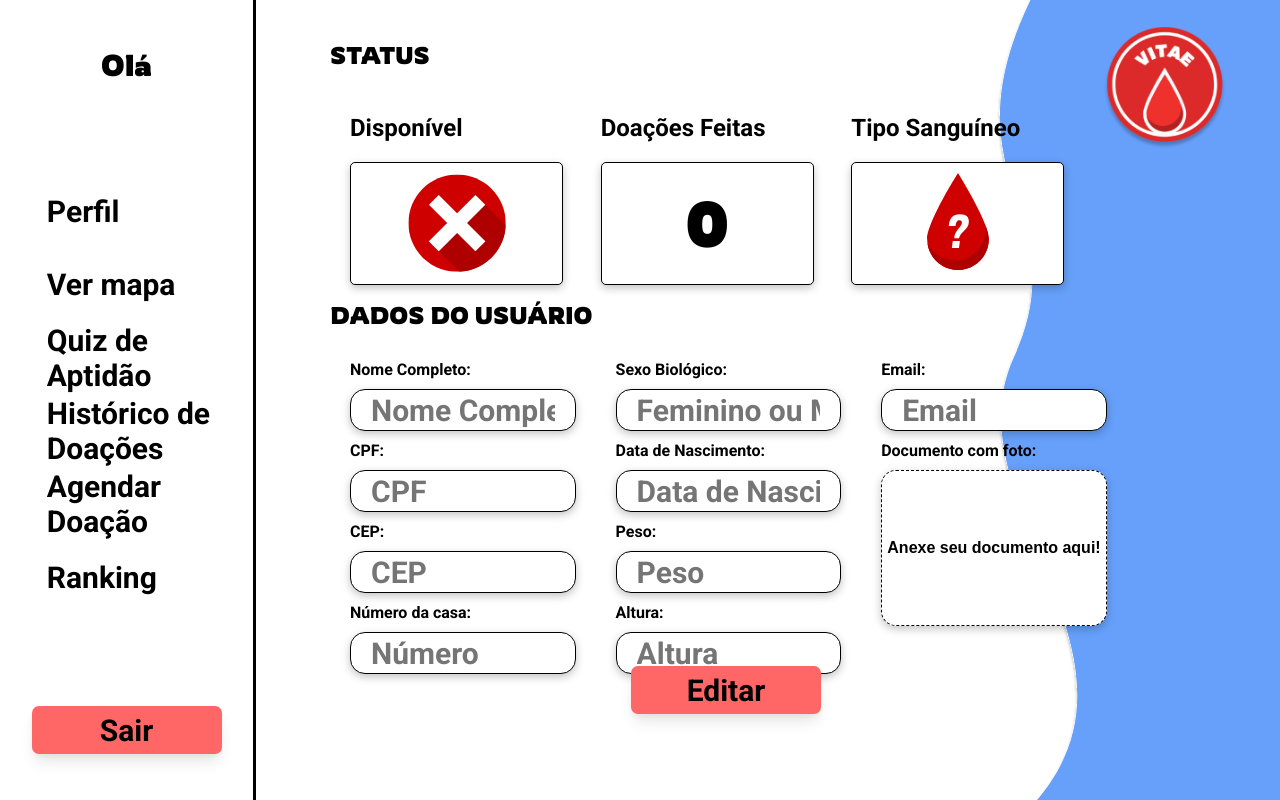
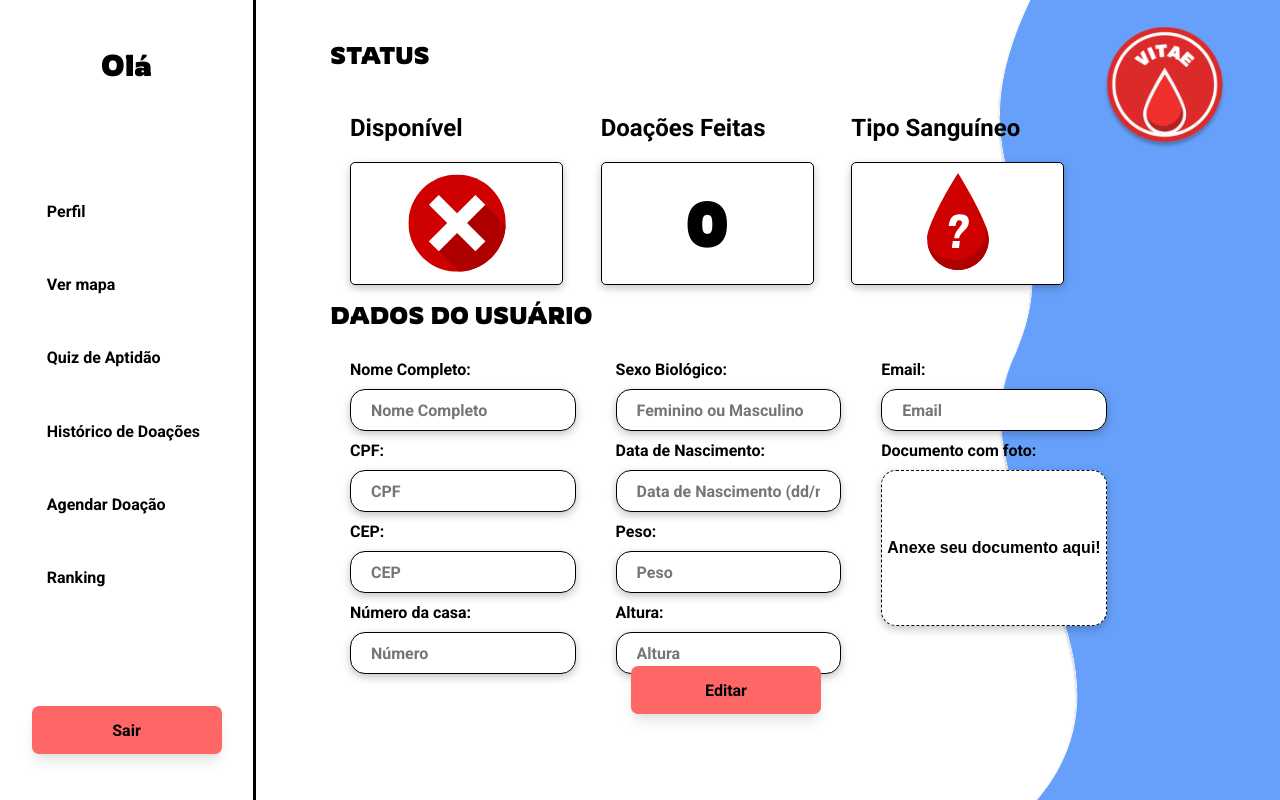
Before and after one commit to MEDVITAE/Front-end, a React (Create React App) app in the folder site/: page /perfil-usuario in a window 1280 px wide. Built offline with nearby package versions, Linux system fonts and the light colour scheme; no server answers.

Commit message:
FIX/ campos input, agenda

```diff
--- a/site/src/app/pages/funcionario/agenda/AgendaHistorico.tsx
+++ b/site/src/app/pages/funcionario/agenda/AgendaHistorico.tsx
@@ -104,7 +104,7 @@ return (
                             })}
                         </div>
                     </div>
-                    <button onClick={() => baixarArquivo()} className='button_csv btn bg-vermelhoClaro bold-30'>
+                    <button onClick={() => baixarArquivo()} className='button_csv btn bg-vermelhoClaro sbold-16'>
                         Baixar arquivo Excel
                     </button>
                 </div>
--- a/site/src/app/pages/usuario/perfil/Perfil.tsx
+++ b/site/src/app/pages/usuario/perfil/Perfil.tsx
@@ -420,27 +420,27 @@ export const Perfil = () => {
                         <div className="statusBoxRow">
                             <div className="statusBoxItemColmun">
                                 <div className='roboto sbold-16'>Nome Completo:</div>
-                                <input className="campoUsuario roboto bold-30" value={nomeCompleto} type="text" placeholder='Nome Completo' onChange={handleFieldChange('nomeCompleto')} onBlur={handleBlur('nomeCompleto')} />
+                                <input className="campoUsuario roboto sbold-16" value={nomeCompleto} type="text" placeholder='Nome Completo' onChange={handleFieldChange('nomeCompleto')} onBlur={handleBlur('nomeCompleto')} />
                                 <div className='roboto sbold-16'>CPF:</div>
-                                <input className="campoUsuario roboto bold-30" value={cpf} type="text" placeholder='CPF' onChange={handleFieldChange('cpf')} onBlur={handleBlur('cpf')} />
+                                <input className="campoUsuario roboto sbold-16" value={cpf} type="text" placeholder='CPF' onChange={handleFieldChange('cpf')} onBlur={handleBlur('cpf')} />
                                 <div className='roboto sbold-16'>CEP:</div>
-                                <input className="campoUsuario roboto bold-30" value={cep} type="text" placeholder='CEP' onChange={handleFieldChange('cep')} onBlur={handleBlur('cep')} />
+                                <input className="campoUsuario roboto sbold-16" value={cep} type="text" placeholder='CEP' onChange={handleFieldChange('cep')} onBlur={handleBlur('cep')} />
                                 <div className='roboto sbold-16'>Número da casa:</div>
-                                <input className="campoUsuario roboto bold-30" value={numeroCasa} type="text" placeholder='Número' onChange={handleFieldChange('numeroCasa')} onBlur={handleBlur('numeroCasa')} />
+                                <input className="campoUsuario roboto sbold-16" value={numeroCasa} type="text" placeholder='Número' onChange={handleFieldChange('numeroCasa')} onBlur={handleBlur('numeroCasa')} />
                             </div>
                             <div className="statusBoxItemColmun">
                                 <div className='roboto sbold-16'>Sexo Biológico:</div>
-                                <input className="campoUsuario roboto bold-30" value={sexo} type="text" placeholder='Feminino ou Masculino' onChange={handleFieldChange('sexo')} onBlur={handleBlur('sexo')} />
+                                <input className="campoUsuario roboto sbold-16" value={sexo} type="text" placeholder='Feminino ou Masculino' onChange={handleFieldChange('sexo')} onBlur={handleBlur('sexo')} />
                                 <div className='roboto sbold-16'>Data de Nascimento:</div>
-                                <input className="campoUsuario roboto bold-30" value={nascimento} type="text" placeholder='Data de Nascimento (dd/mm/aaaa)' onChange={handleFieldChange('nascimento')} onBlur={handleBlur('nascimento')} />
+                                <input className="campoUsuario roboto sbold-16" value={nascimento} type="text" placeholder='Data de Nascimento (dd/mm/aaaa)' onChange={handleFieldChange('nascimento')} onBlur={handleBlur('nascimento')} />
                                 <div className='roboto sbold-16'>Peso:</div>
-                                <input className="campoUsuario roboto bold-30" value={peso} type="double" placeholder='Peso' onChange={handleFieldChange('peso')} onBlur={handleBlur('peso')} />
+                                <input className="campoUsuario roboto sbold-16" value={peso} type="double" placeholder='Peso' onChange={handleFieldChange('peso')} onBlur={handleBlur('peso')} />
                                 <div className='roboto sbold-16'>Altura:</div>
-                                <input className="campoUsuario roboto bold-30" value={altura} type="double" placeholder='Altura' onChange={handleFieldChange('altura')} onBlur={handleBlur('altura')} />
+                                <input className="campoUsuario roboto sbold-16" value={altura} type="double" placeholder='Altura' onChange={handleFieldChange('altura')} onBlur={handleBlur('altura')} />
                             </div>
                             <div className="statusBoxItemColmun">
                                 <div className='roboto sbold-16'>Email:</div>
-                                <input className="campoUsuario roboto bold-30" value={email} type="email" placeholder='Email' onChange={handleFieldChange('email')} onBlur={handleBlur('email')} />
+                                <input className="campoUsuario roboto sbold-16" value={email} type="email" placeholder='Email' onChange={handleFieldChange('email')} onBlur={handleBlur('email')} />
                                 <div className='roboto sbold-16'>Documento com foto:</div>
                                 <div className='div_picture'>
                                     <label className="picture" htmlFor="picture__inputPerfil" tabIndex={0}>
@@ -452,7 +452,7 @@ export const Perfil = () => {
                             </div>
                         </div>
                         <div onClick={editarClick} className="btnBoxItem">
-                            <button className="btn bg-vermelhoClaro bold-30">Editar</button>
+                            <button className="btn bg-vermelhoClaro sbold-16">Editar</button>
                         </div>
                     </div>
                 </div>
--- a/site/src/app/pages/usuario/quiz/Quiz.tsx
+++ b/site/src/app/pages/usuario/quiz/Quiz.tsx
@@ -152,7 +152,7 @@ export const Quiz = () => {
                             <h3 className="now roboto sbold-20">Informações pessoais</h3>
                             <div className="divQuiz">
                                 <input
-                                    className="inputQuiz rowdies bold-30"
+                                    className="inputQuiz rowdies sbold-20"
                                     id="placeholder-number"
                                     type="number"
                                     placeholder="Altura"
@@ -161,7 +161,7 @@ export const Quiz = () => {
                                 />
 
                                 <input
-                                    className="inputQuiz rowdies bold-30"
+                                    className="inputQuiz rowdies sbold-20"
                                     id="placeholder-number"
                                     type="number"
                                     placeholder="Peso"
--- a/site/src/app/shared/components/menu/MenuPerfilUsuario.tsx
+++ b/site/src/app/shared/components/menu/MenuPerfilUsuario.tsx
@@ -62,35 +62,35 @@ export const MenuPerfilUsuario: React.FC<IMenuPerfil> = () => {
 
                     <Link to="/perfil-usuario"
                         onClick={() => handleClick(localhost3000 + "/perfil-usuario")}
-                        className="item roboto bold-30">Perfil
+                        className="item roboto sbold-16">Perfil
                     </Link>
 
                     <Link to="/perfil-usuario/mapa"
                         onClick={() => handleClick(localhost3000 + "/perfil-usuario/mapa")}
-                        className="item roboto bold-30">Ver mapa
+                        className="item roboto sbold-16">Ver mapa
                     </Link>
 
                     <Link to="/perfil-usuario/quiz"
                         onClick={() => handleClick(localhost3000 + "/perfil-usuario/quiz")}
-                        className="item roboto bold-30">Quiz de Aptidão
+                        className="item roboto sbold-16">Quiz de Aptidão
                     </Link>
 
                     <Link to="/perfil-usuario/historico"
                         onClick={() => handleClick(localhost3000 + "/perfil-usuario/historico")}
-                        className="item roboto bold-30">Histórico de Doações
+                        className="item roboto sbold-16">Histórico de Doações
                     </Link>
 
                     <Link to="/perfil-usuario/agendamento"
                         onClick={() => handleClick(localhost3000 + "/perfil-usuario/agendamento")}
-                        className="item roboto bold-30">Agendar Doação
+                        className="item roboto sbold-16">Agendar Doação
                     </Link>
 
                     <Link to="/perfil-usuario/ranking"
                         onClick={() => handleClick(localhost3000 + "/perfil-usuario/ranking")}
-                        className="item roboto bold-30">Ranking
+                        className="item roboto sbold-16">Ranking
                     </Link>
                 </div>
-                <button onClick={sairClick} className="btn bg-vermelhoClaro bold-30">Sair</button>
+                <button onClick={sairClick} className="btn bg-vermelhoClaro sbold-16">Sair</button>
             </div>
         </>
     );
--- a/site/src/html-css-template/css/telaDetalheHospital.css
+++ b/site/src/html-css-template/css/telaDetalheHospital.css
@@ -23,14 +23,10 @@
     margin-left: 30px;
     box-shadow: rgba(0, 0, 0, 0.24) 0px 3px 8px;
     border: solid 1px black;
-    padding: 30px;
+    padding: 20px;
     background-color: #ff6666;
 }
 
-.titleQuadro {
-    margin-left: 30px;
-    margin-bottom: 10px;
-}
 
 .opitionUm {
     font-family: "rowdies";
@@ -81,7 +77,7 @@
 
 .flexColumn {
     display: flex;
-    height: 40px;
+    justify-content: center;
 }
 
 .quizDois .comboBox {
```
Also changed, not shown: site/src/app/pages/funcionario/cadastro-funcionario/CadastroFuncionario.tsx (+7 -7 lines), site/src/app/pages/usuario/mapa/HospitalDetalhes.tsx (+22 -2 lines), site/src/app/pages/usuario/mapa/Mapa.tsx (+25 -5 lines), site/src/app/pages/usuario/ranking/Ranking.tsx (+24 -4 lines), site/src/html-css-template/css/HemocentroEHorario.css (+13 -3 lines).
